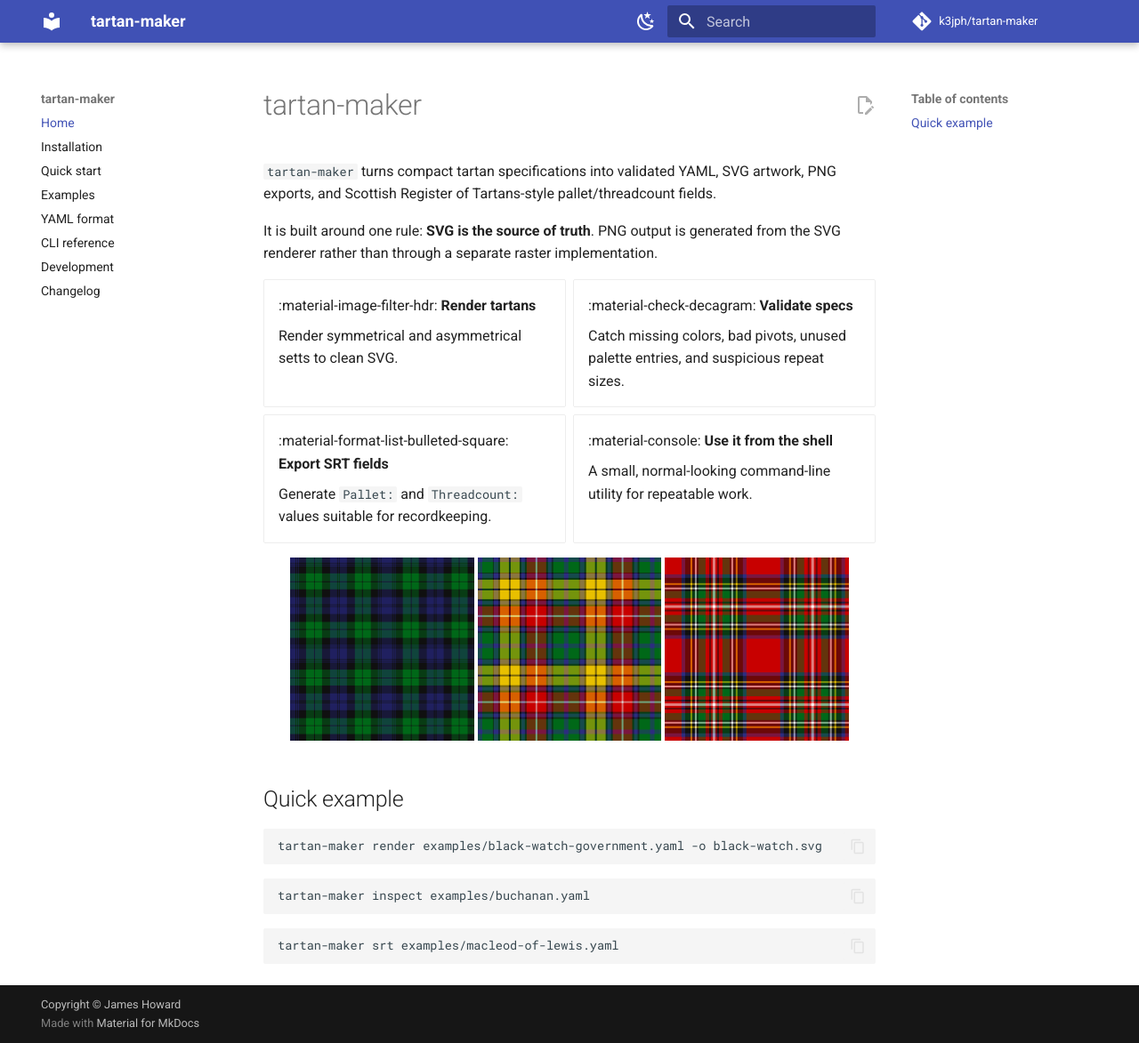
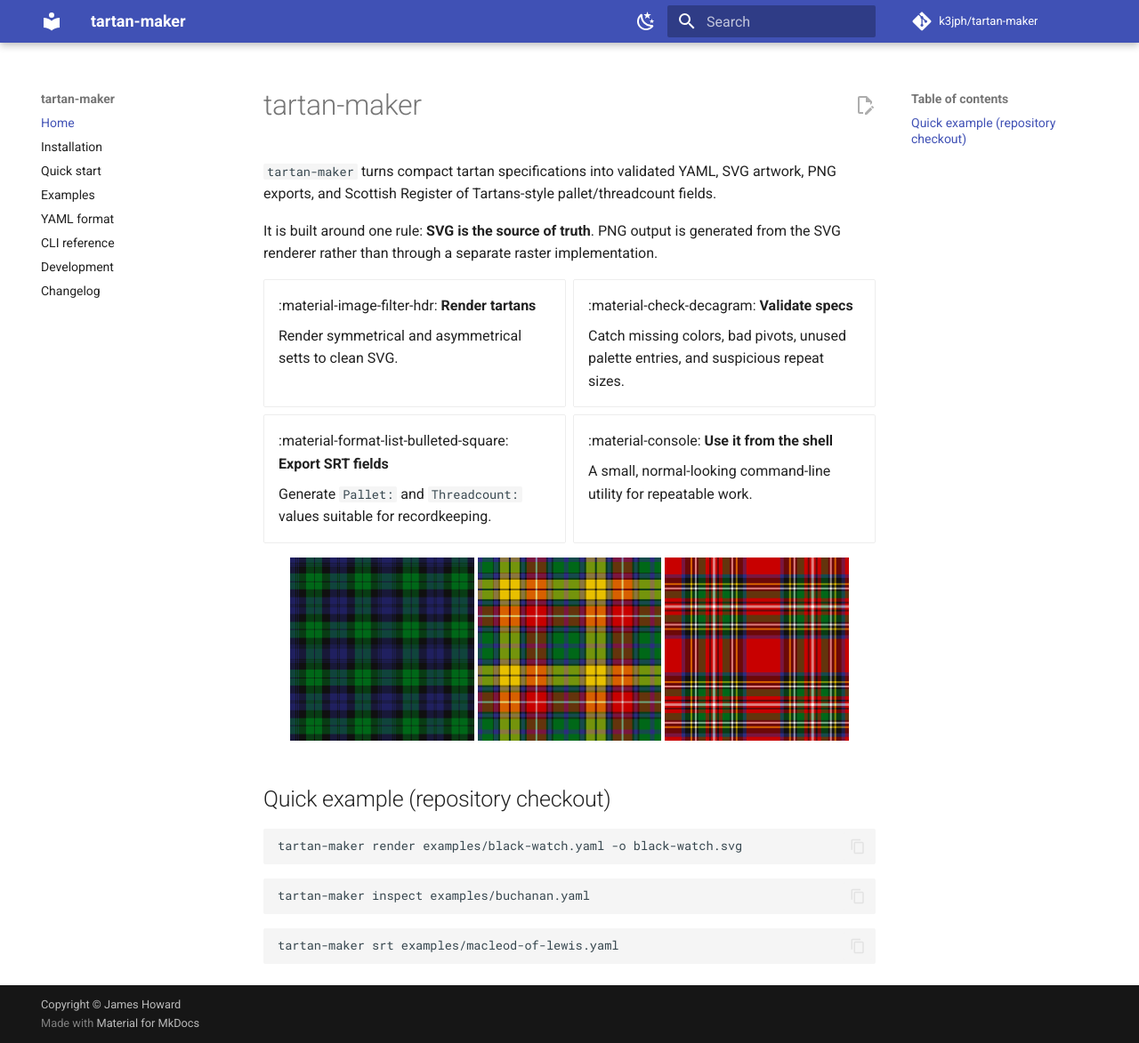
Before and after one commit to k3jph/tartan-maker, an MkDocs documentation site: the page built from docs/index.md, in a window 1280 px wide and 1173 px high. Shown: the whole window at 89% size. Built offline with MkDocs 1.6.1 and Material for MkDocs 9.7.7, drawn with Linux system fonts in a browser that asks for light colours; comment, search, counter and statistics services are not loaded.

Commit message:
docs: fix example names and stable release guidance

````diff
--- a/docs/index.md
+++ b/docs/index.md
@@ -30,10 +30,10 @@ It is built around one rule: **SVG is the source of truth**. PNG output is gener
   <img src="assets/examples/royal-stewart.svg" alt="Royal Stewart tartan" width="30%">
 </p>
 
-## Quick example
+## Quick example (repository checkout)
 
 ```bash
-tartan-maker render examples/black-watch-government.yaml -o black-watch.svg
+tartan-maker render examples/black-watch.yaml -o black-watch.svg
 ```
 
 ```bash
````
